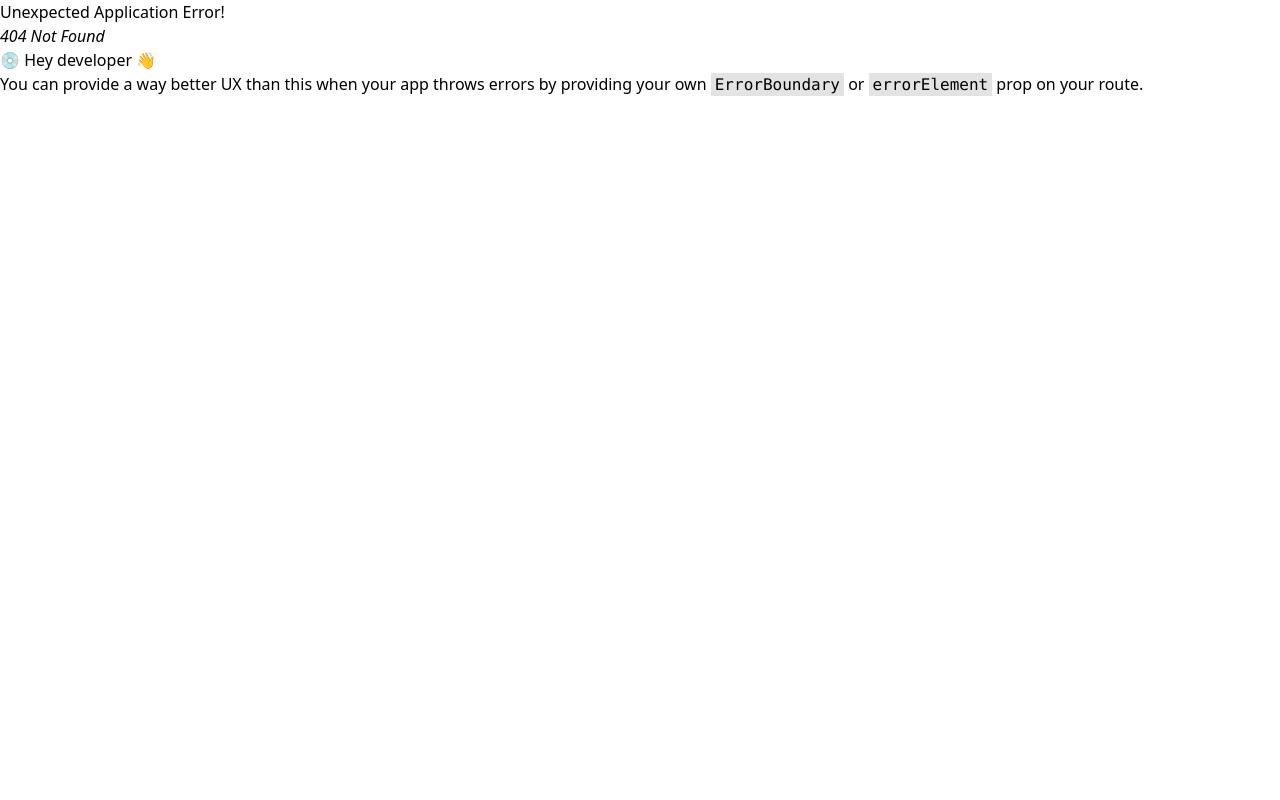
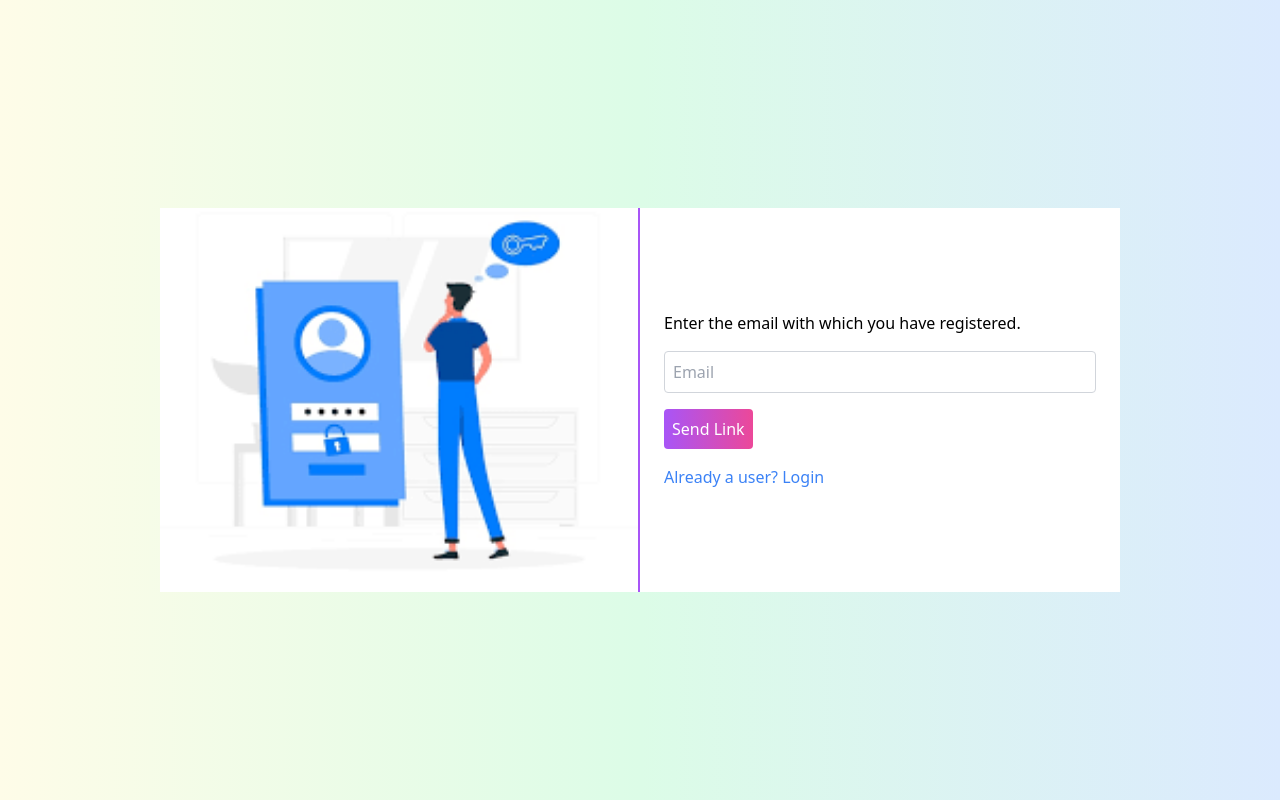
Before and after one commit to sameer798/react-expense-app, a React (Create React App) app: page /forgot-password in a window 1280 px wide. Before the commit this address had no page. Built offline with nearby package versions, Linux system fonts and the light colour scheme.

Commit message:
reset password feature added

```diff
--- a/public/index.html
+++ b/public/index.html
@@ -30,6 +30,7 @@
     <noscript>You need to enable JavaScript to run this app.</noscript>
     <div id="root"></div>
     <div id="modal"></div>
+    <div id="forgot-password"></div>
     <!--
       This HTML file is a template.
       If you open it directly in the browser, you will see an empty page.
--- /dev/null
+++ b/src/ForgotPassword.js
@@ -0,0 +1,62 @@
+import React, {useRef} from "react";
+import ForgotPasswordModal from "./components/modal/ForgotPasswordModal";
+import image from "../src/assets/forgot.png";
+import { Link } from "react-router-dom";
+
+
+function ForgotPassword() {
+
+const enteredEmail = useRef();
+
+
+  const resetPasswordHandler = async(e)=>{
+    e.preventDefault();
+    const email = enteredEmail.current.value;
+    try {
+      const response = await fetch('https://identitytoolkit.googleapis.com/v1/accounts:sendOobCode?key=AIzaSyBpQzti02j9pRYewe_6aVXcVTcuxoDsuxI',{
+        method: "POST",
+        body: JSON.stringify({
+          requestType: "PASSWORD_RESET",
+          email : email
+        })
+      })
+      // console.log(response)
+      if(!response.ok){
+        const data = await response.json();
+        // console.log(data)
+        throw new Error(data.error.message)
+      }
+    } catch (error) {
+      console.log(error)
+    }
+  }
+
+
+  return (
+    <ForgotPasswordModal>
+      <div className="bg-white flex h-96 w-3/4 mx-auto ">
+        <img src={image} alt="pic" className="h-full w-1/2 object-cover border-r-2 border-purple-500" />
+        <div className="flex flex-col justify-center items-start w-1/2 p-6 space-y-4">
+          <p>Enter the email with which you have registered.</p>
+          <form className="w-full">
+            <input
+            ref={enteredEmail}
+              type="email"
+              placeholder="Email"
+              className="w-full p-2 border border-gray-300 rounded mb-4"
+            />
+            <button onClick={resetPasswordHandler}
+              type="submit"
+              className="bg-gradient-to-r from-purple-500 to-pink-500 text-white p-2 rounded hover:bg-gradient-to-l focus:outline-none focus:ring-2 focus:ring-purple-500 focus:ring-offset-2"
+            >
+              Send Link
+            </button>
+          </form>
+          <Link to="/login"><button className="text-blue-500">Already a user? Login</button></Link>
+        </div>
+      </div>
+    </ForgotPasswordModal>
+  );
+}
+
+export default ForgotPassword;
--- a/src/components/authentication/Login.js
+++ b/src/components/authentication/Login.js
@@ -79,6 +79,7 @@ const authCtx = useContext(authContext)
               className="w-full p-2 border border-gray-300 rounded focus:outline-none focus:ring-2 focus:ring-pink-500"
             />
           </div>
+          <Link to='/forgot-password'><button>Forgot password?</button></Link>
           <button
             type="submit"
             className="w-full bg-gradient-to-r from-purple-500 to-pink-500 text-white p-2 rounded hover:bg-gradient-to-l focus:outline-none focus:ring-2 focus:ring-purple-500 focus:ring-offset-2"
--- /dev/null
+++ b/src/components/modal/ForgotPasswordModal.js
@@ -0,0 +1,14 @@
+import React from "react";
+import { createPortal } from "react-dom";
+
+function ForgotPasswordModal({ children }) {
+  const forgotPasswordElement = document.getElementById("forgot-password");
+  return createPortal(
+    <div className="fixed flex justify-center items-center bg-gradient-to-r from-yellow-50 via-green-100 to-blue-100  z-10 inset-0">
+      {children}
+    </div>,
+    forgotPasswordElement
+  );
+}
+
+export default ForgotPasswordModal;
--- a/src/components/pages/UpdateProfile.js
+++ b/src/components/pages/UpdateProfile.js
@@ -100,7 +100,7 @@ const emailVarifyHandler =async()=>{
     <>
       <div className="p-5 bg-green-300 border-b-4 flex justify-between">
         <button className="bg-gray-400 p-1 rounded-sm text-white hover:bg-gray-500" onClick={emailVarifyHandler}>verify Email</button>
-        <Link to="/"><button className="bg-gray-400 p-1 rounded-sm text-white hover:bg-gray-500">Logout</button></Link>
+        <Link to="/"><button className="bg-gray-400 p-1 rounded-sm text-white hover:bg-gray-500" onClick="logoutHandler">Logout</button></Link>
       </div>
       <div className=" max-w-5xl ml-auto mt-5 border-b-2 border-green-300 py-2">
         <div className="flex justify-between p-3">
--- a/src/index.js
+++ b/src/index.js
@@ -10,6 +10,7 @@ import AuthContextProvider from './store/auth-context/AuthContextProvider';
 import UserProfile from './components/pages/UserProfile';
 import ProtectedRoute from './route/ProtectedRoute'
 import UpdateProfile from './components/pages/UpdateProfile';
+import ForgotPassword from './ForgotPassword';
 
 const router = createBrowserRouter(
   createRoutesFromElements(
@@ -19,6 +20,7 @@ const router = createBrowserRouter(
       <Route path='signup' element={<SignUp/>}/>
       <Route path='profile' element={<ProtectedRoute><UserProfile/></ProtectedRoute>}/>
       <Route path='update-profile' element={<ProtectedRoute><UpdateProfile/></ProtectedRoute>}/>
+      <Route path='forgot-password' element={<ForgotPassword/>}/>
 
     </Route>
   )
```
Also changed, not shown: src/assets/forgot.png (added).
